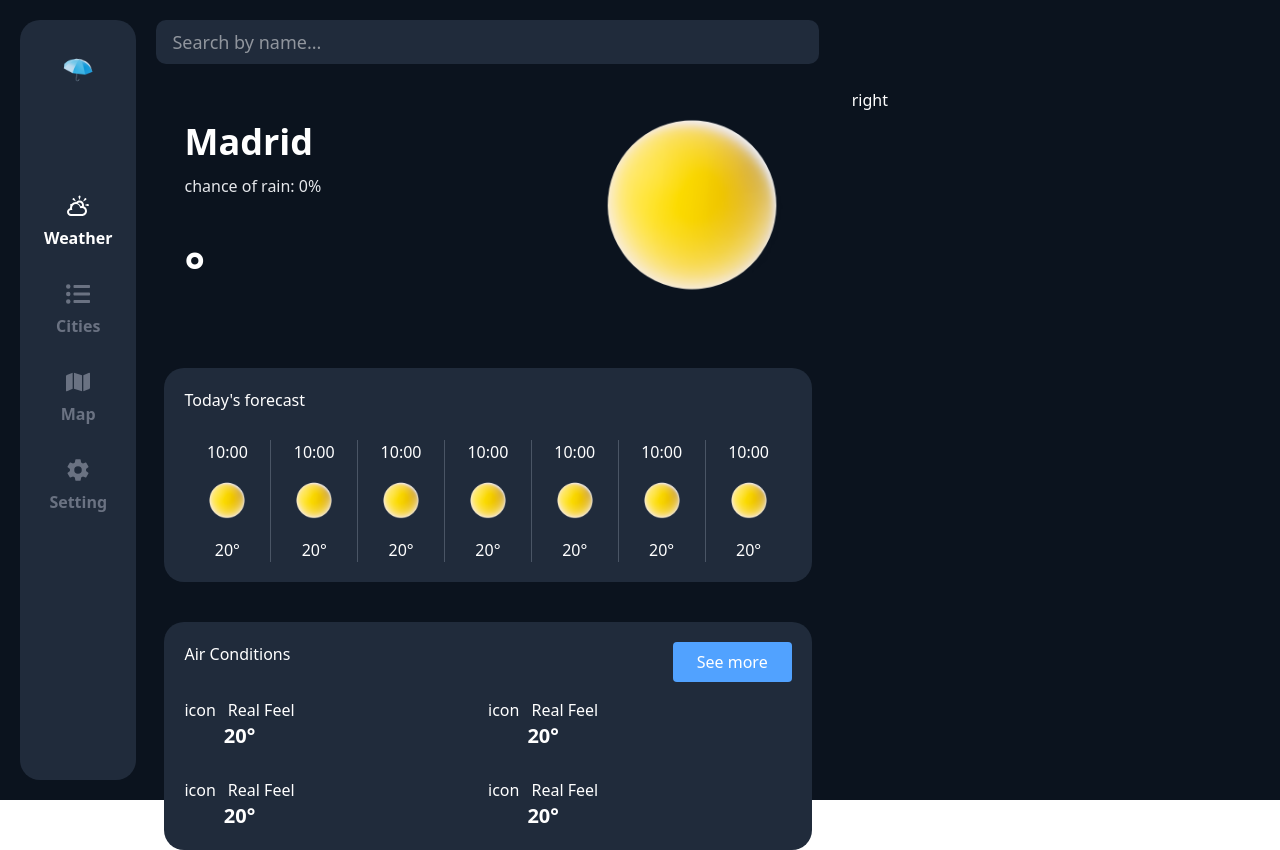
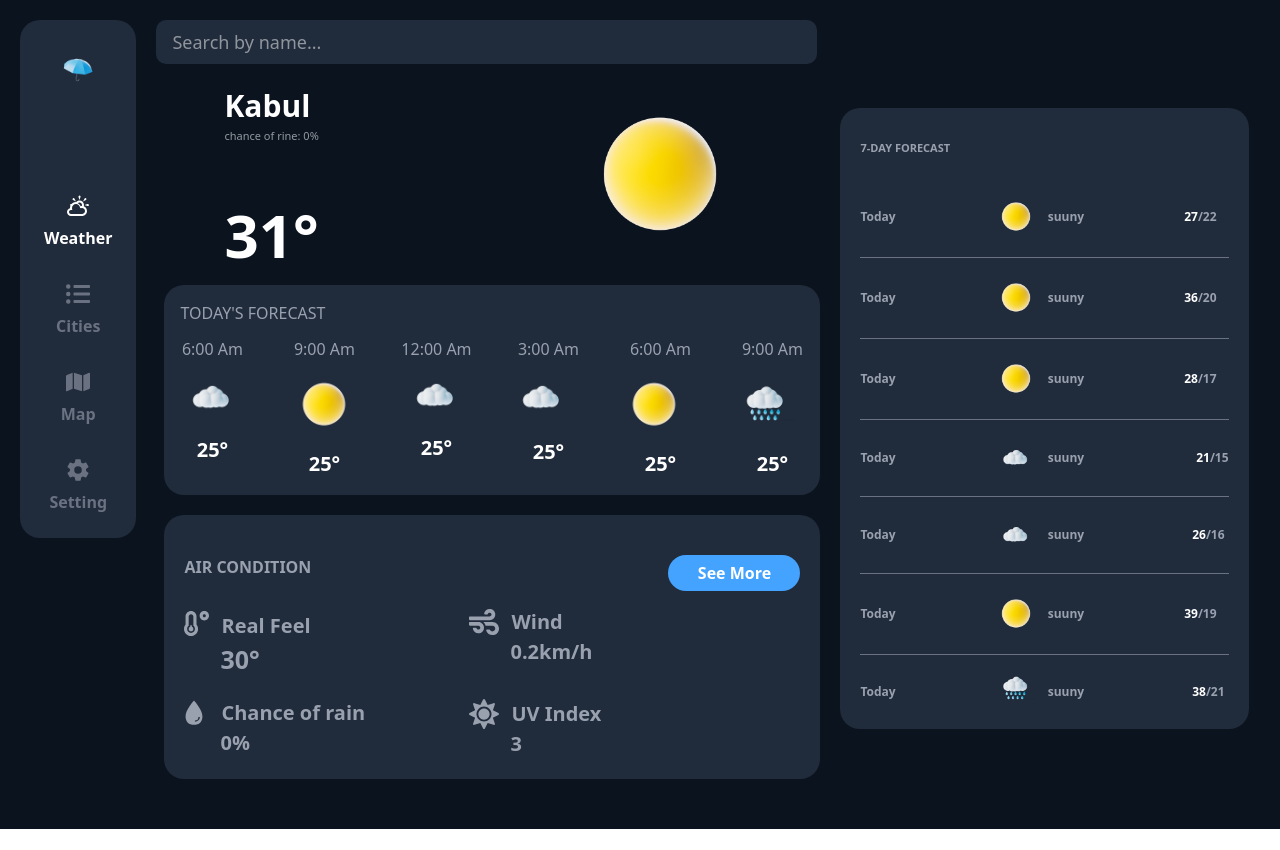
Before and after one commit to MohIdrees-Mohammadi/weather_app, a React (Vite) app: page /home in a window 1280 px wide. After the commit the page ends 829 px from the top, so only its background shows below. Built offline with nearby package versions, Linux system fonts and the light colour scheme; no server answers.

Commit message:
Home page completed

```diff
--- a/src/Pages/Home.jsx
+++ b/src/Pages/Home.jsx
@@ -1,147 +1,190 @@
 import React from 'react'
-import sunny from "../assets/sunny.png"
-import axios from 'axios'
-import DetailsTemp from '@/components/DetailsTemp'
+import umb from "../assets/sunny.png"
+import umbr from "../assets/clude.png"
+import umbrr from "../assets/runing.png"
+import { FaWind } from "react-icons/fa";
+import { FaTemperatureLow } from "react-icons/fa";
+import { IoWaterSharp } from "react-icons/io5";
+import { FaSun } from "react-icons/fa";
+
 const Home = () => {
-  const [toggle, setToggle] = React.useState(false)
-  const [temp, setTemp] = React.useState(null)
-  const [completeData, setCompleteData] = React.useState(null)
+  return (
+    <div className=' flex  flex-col lg:flex-row justify-center gap-5  px-2'>
+      <div className='lg:w-full'>
 
-  const data = async () => {
-    const response = await axios.get("https://api.openweathermap.org/data/2.5/weather?q=kabul&appid=e98b2575eec19db0cf6d6917d0618239&units=metric")
-    console.log(response);
-    setCompleteData(response.data)
-    setTemp(Math.round(response.data.main.temp))
 
-  }
+        <div className='flex items-center   sm:pl-15 sm:pr-10 justify-between   '>
+          <div className='flex flex-col text-center '>
+            <div className='flex flex-col mb-5 text-center  sm:items-start w-full'>
+              <h1 className='text-3xl lg:text-3xl font-bold'>Kabul</h1>
+              <h5 className='text-[11px] text-[#9399a2] mt-1' >chance of rine: 0%</h5>
+            </div>
+
+            <p
+              className=' lg:mt-10  w-full text-[35px] sm:text-6xl font-bold flex justify-start '
+            >31°</p>
+          </div>
+          <div className=' flex justify-center'>
+            <img className='w-35 sm:w-50 pr-10 flex justify-center' src={umb} alt="sunny.png" />
+          </div>
+        </div>
 
 
 
-  React.useEffect(() => {
-    data()
-  }, [])
+        <div className='bg-secondary w-[85%] lg:w-full mt-5 py-4  sm:ml-10 lg:ml-0 rounded-[20px]'>
+          <p className='ml-4 mb-3 text-gray-400'>TODAY'S FORECAST</p>
+          <div className='px-3 flex gap-10  text-gray-400'>
+            <div className='flex flex-col w-[50%] items-center '>
+              <p className='text-center '>6:00 Am</p>
+              <img className='w-15 my-5.5 ' src={umbr} alt="clude.png" />
+              <p className='text-[20px] text-white text-center font-bold'>25°</p>
+            </div>
+            <div className='flex flex-col items-center w-[50%]'>
+              <p className='text-center'>9:00 Am</p>
+              <img className='w-15 my-3.5 ' src={umb} alt="sunny.png" />
+              <p className='text-[20px] text-white text-center font-bold'>25°</p>
+            </div>
+            <div className='flex flex-col items-center w-[50%]'>
+              <p className='text-center'>12:00 Am</p>
+              <img className='w-15 my-5 ' src={umbr} alt="clude.png" />
+              <p className='text-[20px]  pt-[2px] text-white text-center font-bold'>25°</p>
+            </div>
+            <div className='w-[50%] hidden sm:block'>
+              <p className='text-center'>3:00 Am</p>
+              <img className='w-15 my-5.5 ' src={umbr} alt="clude.png" />
+              <p className='text-[20px] text-white  pt-[2px] text-center font-bold'>25°</p>
+            </div>
+            <div className='w-[50%] hidden sm:block'>
+              <p className='text-center'>6:00 Am</p>
+              <img className='w-15 my-3.5 ' src={umb} alt="sunny.png" />
+              <p className='text-[20px] text-white text-center font-bold'>25°</p>
+            </div>
+            <div className='w-[50%] hidden sm:block'>
+              <p className='text-center'>9:00 Am</p>
+              <img className='w-15 my-3.5 ' src={umbrr} alt="runing.png" />
+              <p className='text-[20px] text-white text-center font-bold'>25°</p>
+            </div>
+          </div>
+        </div>
+
+        <div className='bg-secondary flex  w-[85%] lg:w-full gap-10 mt-5 pl-5  sm:ml-10 lg:ml-0  py-5 text-gray-400 flex justify-between rounded-[20px]'>
+          <div className='flex flex-col sm:w-[250px] gap-5'>
+            <p className='pt-5 w-full mb-3 font-bold'>AIR CONDITION</p>
 
 
-
-  return (
-    <div className='flex '>
-      <div className='w-[63%] flex flex-col gap-10 pl-2 pr-10'>
-
-         {/* Temperature container  */}
-            <div className='flex items-center justify-between'>
-              {/* temp content  */}
-              <div className='flex flex-col gap-12 pl-5'>
-                {/* title */}
-                <div className='flex flex-col gap-3'>
-                  <h1 className='text-4xl font-bold'>Madrid</h1>
-                  <p className='text-gray-200 text-md'>chance of rain: 0%</p>
-                </div>
-                {/* temp */}
-                <span className='font-extrabold text-5xl'>{temp}°</span>
+            <div>
+              <div className='flex gap-3'>
+                <FaTemperatureLow className='text-[15px] sm:text-[25px]  ' />
+                <h1 className='text-[10px] sm:text-[20px] font-bold'>Real Feel</h1>
               </div>
-
-              <img className='w-10 lg:w-60' src={sunny} alt="" />
+              <span className='px-9  text-[15px] sm:text-[25px]  pt-5 font-bold'>30°</span>
             </div>
 
-        {toggle ? <DetailsTemp props={completeData} /> : (
-          <>
-
-
-            <div className='bg-secondary rounded-[20px] p-5'>
-              <span>Today's forecast</span>
-              <div className='flex mt-7'>
-                <div className='w-[50%] flex flex-col items-center gap-3 border-r-1 border-gray-600 '>
-                  <span>10:00</span>
-                  <img src={sunny} alt="" width={50} />
-                  <span>20°</span>
-                </div>
-                <div className='w-[50%] flex flex-col items-center gap-3 border-r-1 border-gray-600 '>
-                  <span>10:00</span>
-                  <img src={sunny} alt="" width={50} />
-                  <span>20°</span>
-                </div>
-                <div className='w-[50%] flex flex-col items-center gap-3 border-r-1 border-gray-600 '>
-                  <span>10:00</span>
-                  <img src={sunny} alt="" width={50} />
-                  <span>20°</span>
-                </div>
-                <div className='w-[50%] flex flex-col items-center gap-3 border-r-1 border-gray-600 '>
-                  <span>10:00</span>
-                  <img src={sunny} alt="" width={50} />
-                  <span>20°</span>
-                </div>
-                <div className='w-[50%] flex flex-col items-center gap-3 border-r-1 border-gray-600 '>
-                  <span>10:00</span>
-                  <img src={sunny} alt="" width={50} />
-                  <span>20°</span>
-                </div>
-                <div className='w-[50%] flex flex-col items-center gap-3 border-r-1 border-gray-600 '>
-                  <span>10:00</span>
-                  <img src={sunny} alt="" width={50} />
-                  <span>20°</span>
-                </div>
-                <div className='w-[50%] flex flex-col items-center gap-3  '>
-                  <span>10:00</span>
-                  <img src={sunny} alt="" width={50} />
-                  <span>20°</span>
-                </div>
-
+            <div>
+              <div className='flex gap-3 ml-[-5px]'>
+                <IoWaterSharp className='text-[20px] sm:text-[30px] ' />
+                <h1 className='text-[10px] sm:text-[20px]  font-bold '>Chance of rain</h1>
               </div>
+              <span className='px-9 text-[10px] sm:text-[20px] pt-5 font-bold'>0%</span>
             </div>
 
-            <div className='relative bg-secondary p-5 rounded-[20px]'>
-              <span>Air Conditions</span>
+          </div>
 
-              <div className='flex mt-8'>
-                {/* left */}
-                <div className='w-[50%] flex flex-col items-start gap-7'>
+          <div className='flex flex-col gap-8 pt-25  lg:mt-0 sm:pt-18'>
 
-                  <div className='flex flex-col items-center '>
-                    <div className='flex gap-3'>
-                      <span>icon</span>
-                      <span>Real Feel</span>
-                    </div>
-                    <span className='text-xl font-bold'>20°</span>
-                  </div>
+            <div>
+              <div className='flex gap-3 ml-[-5px]'>
+                <FaWind className='text-[20px] sm:text-[30px] ' />
+                <h1 className='text-[10px] sm:text-[20px] font-bold'>Wind</h1>
+              </div>
+              <span className='px-9  text-[10px] sm:text-[20px] pt-5 font-bold'>0.2km/h</span>
+            </div>
 
-                  <div className='flex flex-col items-center '>
-                    <div className='flex gap-3'>
-                      <span>icon</span>
-                      <span>Real Feel</span>
-                    </div>
-                    <span className='text-xl font-bold'>20°</span>
-                  </div>
+            <div>
+              <div className='flex gap-3 ml-[-5px]'>
+                <FaSun className='text-[20px] sm:text-[30px] ' />
+                <h1 className='text-[10px] sm:text-[20px] font-bold'>UV Index</h1>
+              </div>
+              <span className='px-9  text-[10px] sm:text-[20px] pt-5 font-bold'>3</span>
+            </div>
 
-                </div>
+          </div>
 
-                {/* right */}
-                <div className='w-[50%] flex flex-col items-start gap-7'>
-                  <div className='flex flex-col items-center '>
-                    <div className='flex gap-3'>
-                      <span>icon</span>
-                      <span>Real Feel</span>
-                    </div>
-                    <span className='text-xl font-bold'>20°</span>
-                  </div>
+          <button className=' hidden sm:block rounded-[20px] sm:mr-5  text-white font-bold sm:w-33 sm:h-9 sm:mt-5 bg-btn-primary  '>See More</button>
 
-                  <div className='flex flex-col items-center '>
-                    <div className='flex gap-3'>
-                      <span>icon</span>
-                      <span>Real Feel</span>
-                    </div>
-                    <span className='text-xl font-bold'>20°</span>
-                  </div>
-                </div>
-              </div>
+        </div>
+      </div>
 
-              <button onClick={() => setToggle(true)} className='px-6 py-2 rounded bg-blue-400 absolute top-5 right-5 cursor-pointer hover:bg-blue-500'>See more</button>
+      <div className='bg-secondary w-[85%] mt-5  flex flex-col sm:ml-10 lg:ml-0 lg:w-[65%] rounded-[20px] font-bold text-gray-400 pr-5 mb-20'>
+
+        <div className='flex flex-col text-[12px] sm:text-[25px] lg:text-[12px] gap-5 pl-5'>
+          <p className='text-[11px]  font-bold mt-8 mb-5'>7-DAY FORECAST</p>
+
+          <div className='flex justify-bettwen w-full  items-center  gap-12 sm:gap-25 border-b border-gray-500 pb-5 '>
+            <h4>Today</h4>
+            <div className='flex gap-3 sm:gap-6 lg:gap-3 items-center'>
+              <img className='w-10 sm:w-20 lg:w-10' src={umb} alt="sun.png" />
+              <h4>suuny</h4>
             </div>
-          </>
-        )}
+            <p><span className='text-white '>27</span>/22</p>
+          </div>
 
+          <div className='flex justify-bettwen items-center gap-12 sm:gap-25 border-b border-gray-500 pb-5'>
+            <h4>Today</h4>
+            <div className='flex gap-3 sm:gap-6 lg:gap-3 items-center'>
+              <img className='w-10  sm:w-20 lg:w-10' src={umb} alt="sun.png" />
+              <h4>suuny</h4>
+            </div>
+            <p><span className='text-white '>36</span>/20</p>
+          </div>
 
+          <div className='flex justify-bettwen items-center gap-12 sm:gap-25 border-b border-gray-500 pb-5'>
+            <h4>Today</h4>
+            <div className='flex gap-3 sm:gap-6 lg:gap-3 items-center'>
+              <img className='w-10  sm:w-20 lg:w-10' src={umb} alt="sun.png" />
+              <h4>suuny</h4>
+            </div>
+            <p><span className='text-white '>28</span>/17</p>
+          </div>
+
+          <div className='flex justify-bettwen items-center gap-10 sm:gap-25 border-b border-gray-500 pb-5'>
+            <h4>Today</h4>
+            <div className='flex gap-3 sm:gap-6 lg:gap-3 items-center'>
+              <img className='w-15  sm:w-20 lg:w-10 my-2 ' src={umbr} alt="clude.png" />
+              <h4>suuny</h4>
+            </div>
+            <p className='pl-3'><span className='text-white '>21</span>/15</p>
+          </div>
+
+          <div className='flex justify-bettwen items-center gap-10 sm:gap-25 border-b border-gray-500 pb-5'>
+            <h4>Today</h4>
+            <div className='flex gap-2 sm:gap-6 lg:gap-3 items-center'>
+              <img className='w-15  sm:w-20 lg:w-10 my-2 ' src={umbr} alt="clude.png" />
+              <h4>suuny</h4>
+            </div>
+            <p className='pl-2'><span className='text-white '>26</span>/16</p>
+          </div>
+
+          <div className='flex justify-bettwen items-center gap-12 sm:gap-25 border-b border-gray-500 pb-5'>
+            <h4>Today</h4>
+            <div className='flex gap-3 sm:gap-6 lg:gap-3 items-center'>
+              <img className='w-10  sm:w-20 lg:w-10' src={umb} alt="sun.png" />
+              <h4 className='font-bold'>suuny</h4>
+            </div>
+            <p ><span className='text-white '>39</span>/19</p>
+          </div>
+
+          <div className=' flex justify-bettwen items-center gap-10 sm:gap-25 pb-5'>
+            <h4>Today</h4>
+            <div className='flex gap-2 sm:gap-6 lg:gap-3 items-center'>
+              <img className='w-15  sm:w-20 lg:w-10 mt-[-6px] ' src={umbrr} alt="runing.png" />
+              <h4 className='font-bold'>suuny</h4>
+            </div>
+            <p className='pl-2'><span className='text-white '>38</span>/21</p>
+          </div>
+
+        </div>
       </div>
-      <div className='hidden lg:block w-[37%]'>right</div>
     </div>
   )
 }
--- a/src/Pages/Layout.jsx
+++ b/src/Pages/Layout.jsx
@@ -5,9 +5,9 @@ import { Outlet } from 'react-router-dom'
 
 const Layout = () => {
   return (
-    <div className='flex bg-primary text-white h-screen gap-5 p-5'>
+    <div className='flex bg-primary text-white h-full  gap-5 p-5'>
         <SideBar />
-        <div className='flex flex-col  w-screen'>
+        <div className='flex flex-col '>
         <SearchText />
         <Outlet />
         </div>
--- a/src/components/SideBar.jsx
+++ b/src/components/SideBar.jsx
@@ -9,7 +9,7 @@ import { useNavigate } from 'react-router-dom';
 const SideBar = () => {
   const navigate = useNavigate()
   return (
-    <div className='hidden lg:flex flex-col items-center gap-15 rounded-[20px] bg-secondary p-4 lg:p-6 h-[70%] lg:h-full'>
+    <div className='lg:flex flex-col items-center gap-15 rounded-[20px] bg-secondary p-4 lg:p-6 h-[70%] lg:h-full'>
       <img src={umb} alt="icon" width={50}/>
 
       <div className='flex flex-col gap-8 mt-10'>
```
Also changed, not shown: src/assets/clude.png (added), src/assets/runing.png (added).
